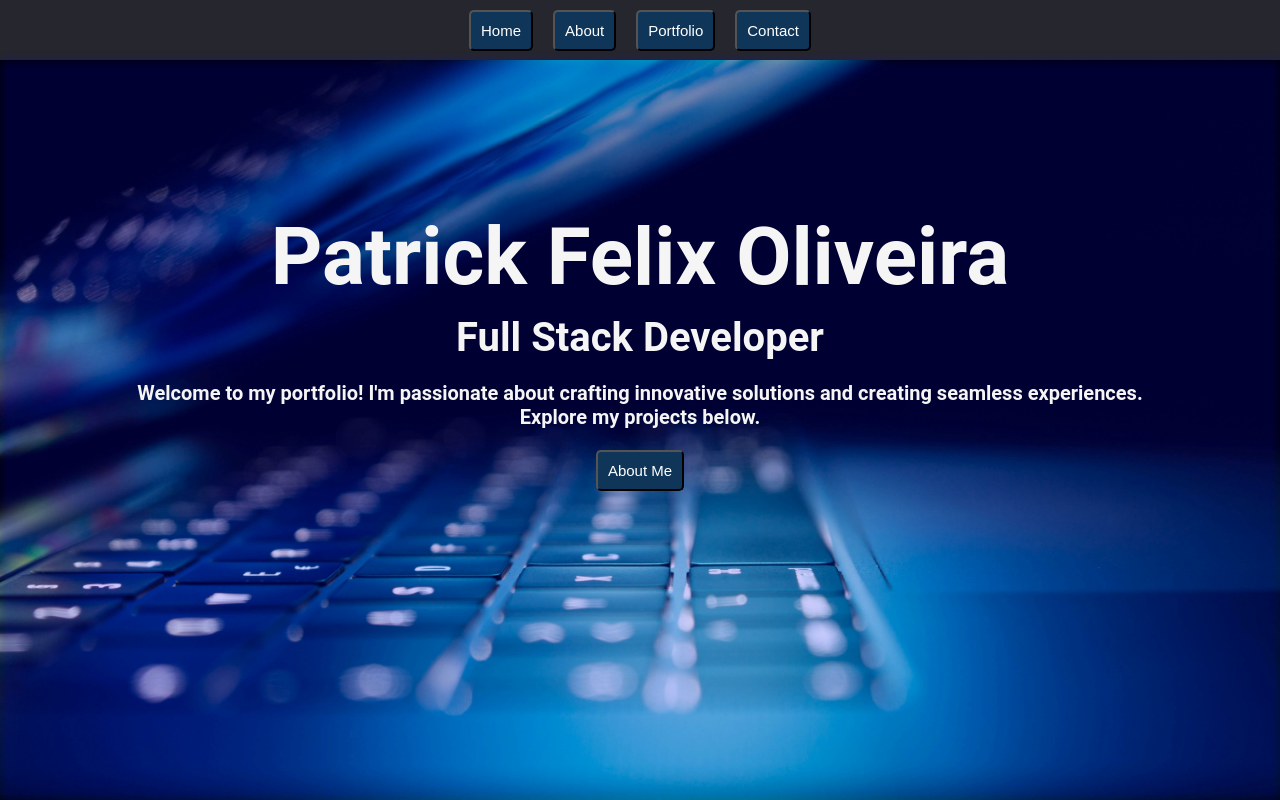
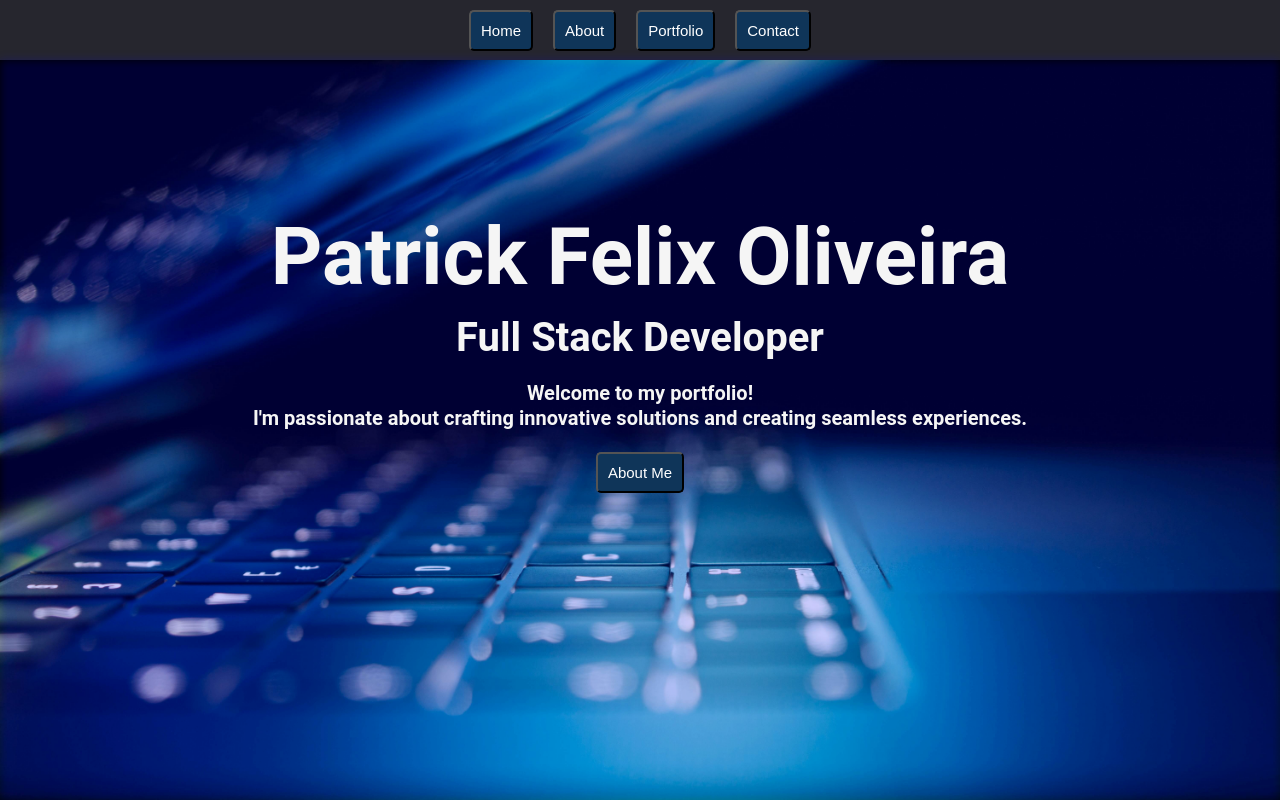
Before and after one commit to PatF3lix/Portfolio, a React (Create React App) app in the folder my-portfolio/: page / in a window 1280 px wide. Built offline with nearby package versions, Linux system fonts and the light colour scheme.

Commit message:
small changes to insure the curtains animation properly executes were madeto the setimeout function

```diff
--- a/my-portfolio/src/components/Sections/HeroSection/HeroSection.js
+++ b/my-portfolio/src/components/Sections/HeroSection/HeroSection.js
@@ -8,9 +8,9 @@ const HeroSection = () => {
         <h1 className="hero-name">Patrick Felix Oliveira</h1>
         <h2 className="hero-title">Full Stack Developer</h2>
         <p className="hero-intro">
-          Welcome to my portfolio! I&apos;m passionate about crafting innovative
-          solutions and creating seamless experiences.
-          <br /> Explore my projects below.
+          Welcome to my portfolio!
+          <br /> I&apos;m passionate about crafting innovative solutions and
+          creating seamless experiences.
         </p>
         <Btn classes={"btn"}>
           <p>About Me</p>
--- a/my-portfolio/src/components/Sections/HeroSection/hero-section.css
+++ b/my-portfolio/src/components/Sections/HeroSection/hero-section.css
@@ -46,4 +46,5 @@
   font-size: 2rem;
   font-weight: 700;
   margin-bottom: 1rem;
+  line-height: 2.5rem;
 }
--- a/my-portfolio/src/hooks/useCurtains.js
+++ b/my-portfolio/src/hooks/useCurtains.js
@@ -6,7 +6,7 @@ const useCurtains = (defaultOption) => {
   const [displayCurtains, setDisplayCurtains] = useState(false);
 
   const handleMainMenuBtnClick = (option) => {
-    setDisplayCurtains(() => true);
+    setDisplayCurtains(true);
 
     setTimeout(() => {
       setCurtainsVisible(true);
@@ -14,12 +14,12 @@ const useCurtains = (defaultOption) => {
 
     setTimeout(() => {
       setSelectedOption(option);
-      setCurtainsVisible(false);
-    }, 1700);
+      setCurtainsVisible(() => false);
+    }, 2200);
 
     setTimeout(() => {
-      setDisplayCurtains(() => false);
-    }, 3000);
+      setDisplayCurtains(false);
+    }, 3200);
   };
 
   const handleTransitionEnd = () => {
```
